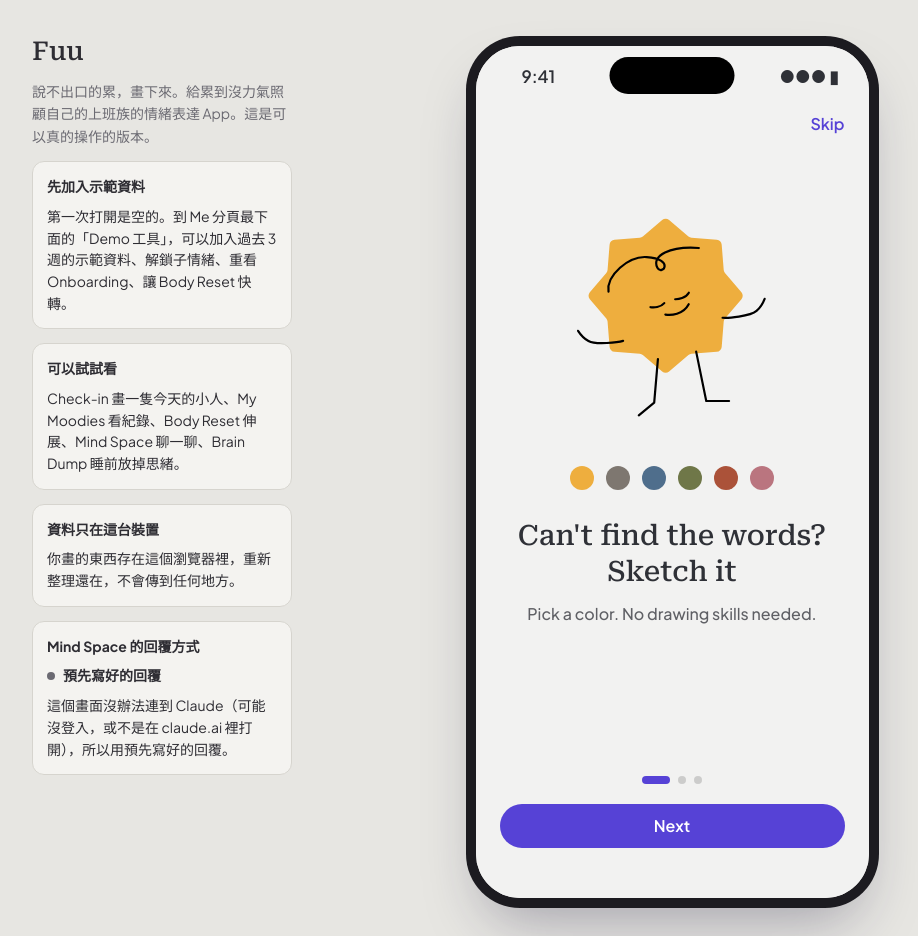
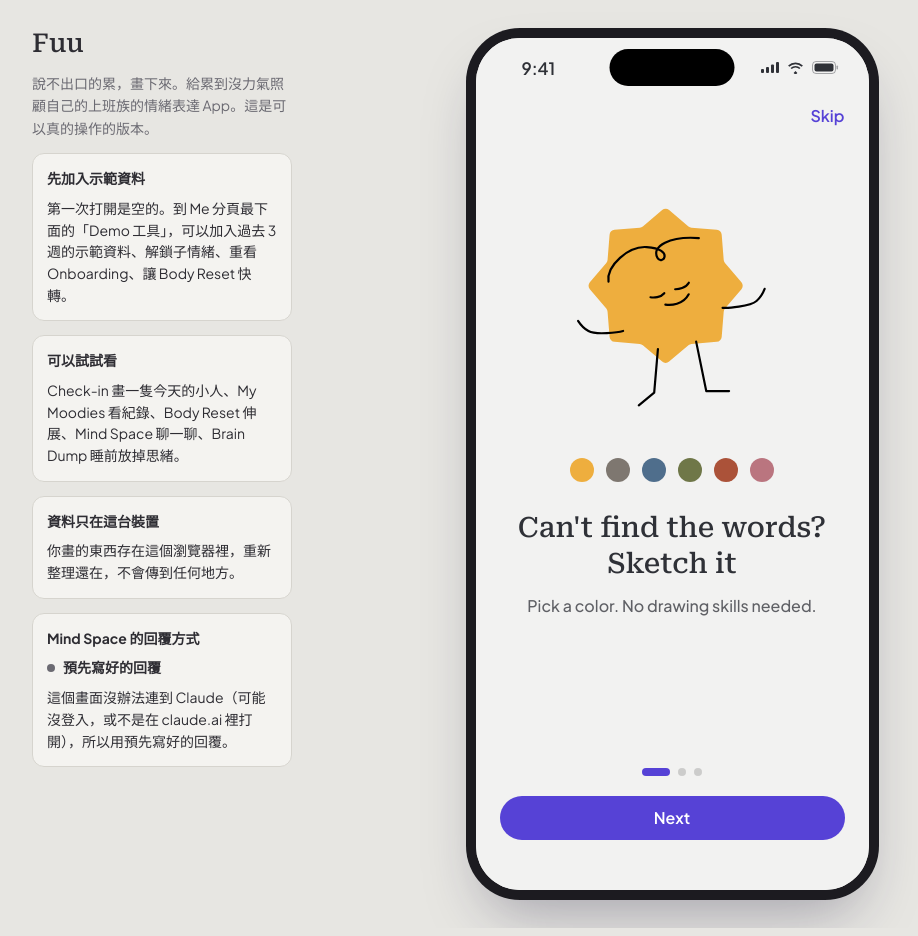
Before and after one commit to tracyyunn/fuu.design, a plain HTML site: page index.html in a window 1280 px wide. Shown: the whole page, without its empty margins (118-1036 px from the left). Drawn offline with nearby package versions, Linux system fonts and the light colour scheme.

Commit message:
Add files via upload

```diff
--- a/index.html
+++ b/index.html
@@ -1,3 +1,8 @@
+<!doctype html>
+<html lang="en">
+<meta charset="utf-8">
+<meta name="viewport" content="width=device-width,initial-scale=1,viewport-fit=cover">
+<meta name="theme-color" content="#F2F2F1">
 <title>Fuu App</title>
 <meta name="claude:viewport-fit-sides" content="cover">
 <link rel="preconnect" href="https://fonts.googleapis.com">
@@ -14,7 +19,7 @@
 }
 @media (prefers-color-scheme:dark){:root:not([data-theme="light"]){--page:#17161B;--page-ink:#ECEBF1;--page-muted:#A3A1AD;--page-line:#33313A;--page-panel:#211F26;color-scheme:dark}}
 :root[data-theme="dark"]{--page:#17161B;--page-ink:#ECEBF1;--page-muted:#A3A1AD;--page-line:#33313A;--page-panel:#211F26;color-scheme:dark}
-html,body{height:100%}
+html,body{height:100%;margin:0}
 body{background:var(--page);color:var(--page-ink);font-family:var(--sans);font-size:14px;padding-left:max(16px,env(safe-area-inset-left,0px));padding-right:max(16px,env(safe-area-inset-right,0px))}
 .wrap{display:grid;grid-template-columns:260px minmax(0,1fr);gap:40px;max-width:980px;margin:0 auto;padding-block:28px;box-sizing:border-box}
 .notes{display:flex;flex-direction:column;gap:14px;align-self:start;position:sticky;top:28px}
@@ -498,7 +503,7 @@ const readySVG=(e,c,opts)=>moodieSVG({emo:e,mode:"ready",sub:null,_c:c},opts).re
 /* ---------- shell ---------- */
 const app=document.getElementById("app");
 let stack=[];let tab="today";
-function statusBar(){return '<div class="fake-status" aria-hidden="true"><span>9:41</span><span>●●● ▮</span></div><div class="safe-top"></div>';}
+function statusBar(){return '<div class="fake-status" aria-hidden="true"><span>9:41</span><svg width="78" height="13" viewBox="0 0 78 13" fill="currentColor"><rect x="0" y="8" width="3" height="4" rx="1"/><rect x="5" y="6" width="3" height="6" rx="1"/><rect x="10" y="3.5" width="3" height="8.5" rx="1"/><rect x="15" y="1" width="3" height="11" rx="1"/><path d="M34.5 3.2a9 9 0 0 1 6.2 2.5l1.2-1.2a10.7 10.7 0 0 0-14.8 0l1.2 1.2a9 9 0 0 1 6.2-2.5zm0 3.4a5.6 5.6 0 0 1 3.8 1.5l1.2-1.2a7.3 7.3 0 0 0-10 0l1.2 1.2a5.6 5.6 0 0 1 3.8-1.5zm0 3.4 1.9 1.9-1.9 1.9-1.9-1.9z"/><rect x="51.5" y="0.5" width="23" height="12" rx="3.5" fill="none" stroke="currentColor" stroke-opacity=".4"/><rect x="53.5" y="2.5" width="19" height="8" rx="2"/><rect x="75.5" y="4.5" width="1.5" height="4" rx=".7" fill-opacity=".4"/></svg></div><div class="safe-top"></div>';}
 const TABS=["today","moodies","me"];let tabFrom=null;
 // the pill starts on the tab we came from; mount() slides it to the current one
 function tabbar(){
```
